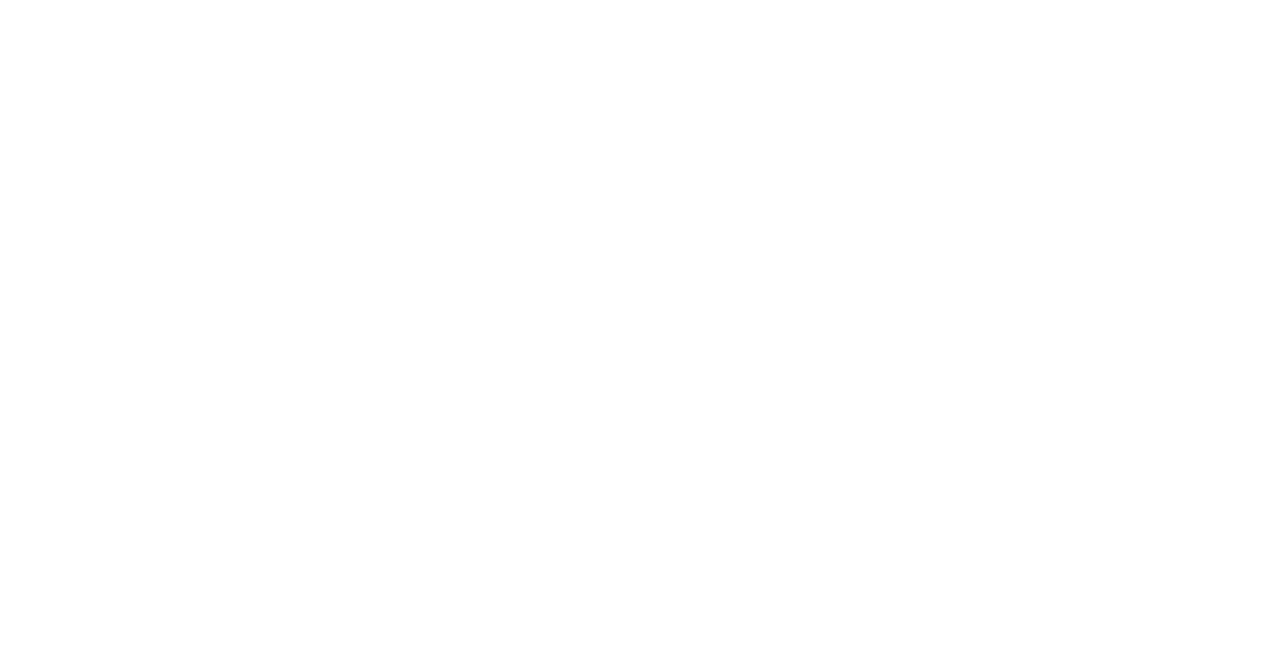
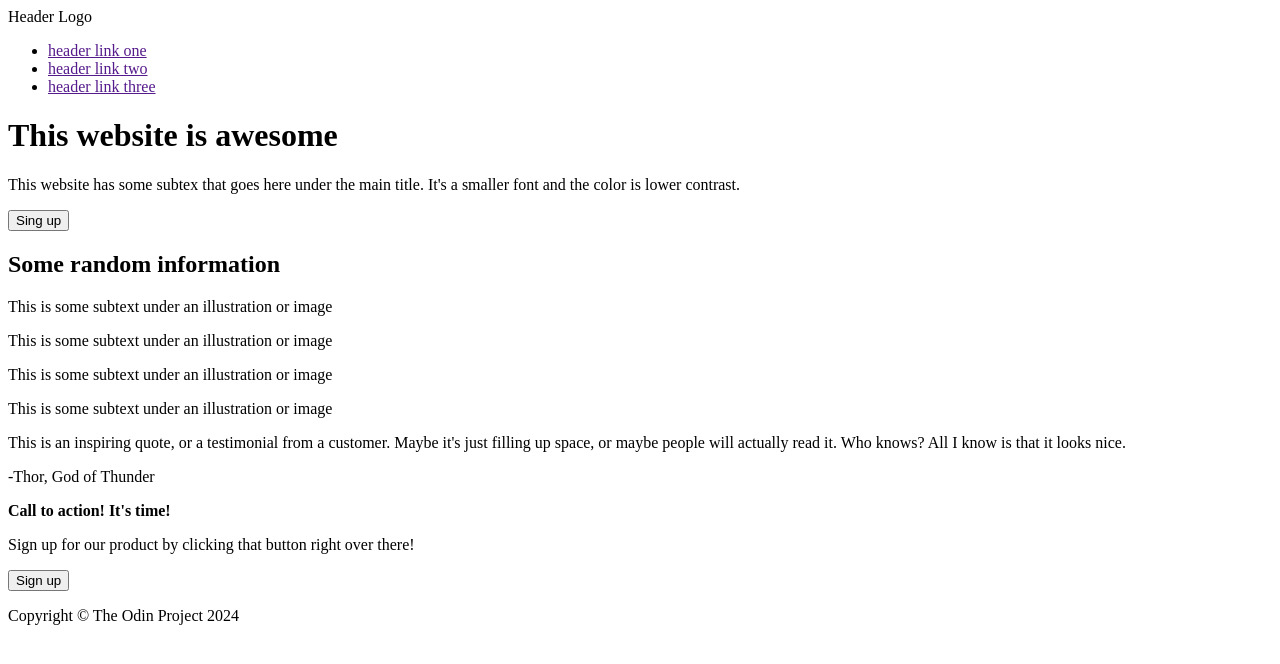
Before and after one commit to bejacore/odin-landing-page, a plain HTML site: page index.html in a window 1280 px wide. Drawn offline with Linux system fonts and the light colour scheme.

Commit message:
Add landing page structure

```diff
--- a/index.html
+++ b/index.html
@@ -7,6 +7,60 @@
 </head>
 
 <body>
+    <div class="section-one">
+        <div class="header">
+            <span>Header Logo</span>
+            <ul>
+                <li><a href="">header link one</a></li>
+                <li><a href="">header link two</a></li>
+                <li><a href="">header link three</a></li>
+            </ul>
+        </div>
+        <div class="main">
+            <h1>This website is awesome</h1>
+            <p>This website has some subtex that goes here under the main title. It's a smaller font and the color is lower contrast.</p>
+            <button>Sing up</button>
+            <div class="image"></div>
+        </div>
+    </div>
 
+    <div class="section-two">
+        <h2>Some random information</h2>
+        <div class="illustrations-container">
+            <div class="illustration">
+                <div></div>
+                <p>This is some subtext under an illustration or image</p>
+            </div>
+            <div class="illustration">
+                <div></div>
+                <p>This is some subtext under an illustration or image</p>
+            </div>
+            <div class="illustration">
+                <div></div>
+                <p>This is some subtext under an illustration or image</p>
+            </div>
+            <div class="illustration">
+                <div></div>
+                <p>This is some subtext under an illustration or image</p>
+            </div>
+        </div>
+    </div>
+
+    <div class="section-three">
+        <p class="quote">This is an inspiring quote, or a testimonial from a customer. Maybe it's just filling up space, or maybe people will actually read it. Who knows? All I know is that it looks nice.</p>
+        <p class="cite">-Thor, God of Thunder</p>
+    </div>
+
+    <div class="section-four">
+        <div class="sign-up-text">
+            <p><strong>Call to action! It's time!</strong></p>
+            <p>Sign up for our product by clicking that button right over there!</p>
+        </div>
+        <button>Sign up</button>
+    </div>
+
+    <div class="footer">
+        <p>Copyright © The Odin Project 2024</p>
+    </div>
 </body>
 </html>
```
